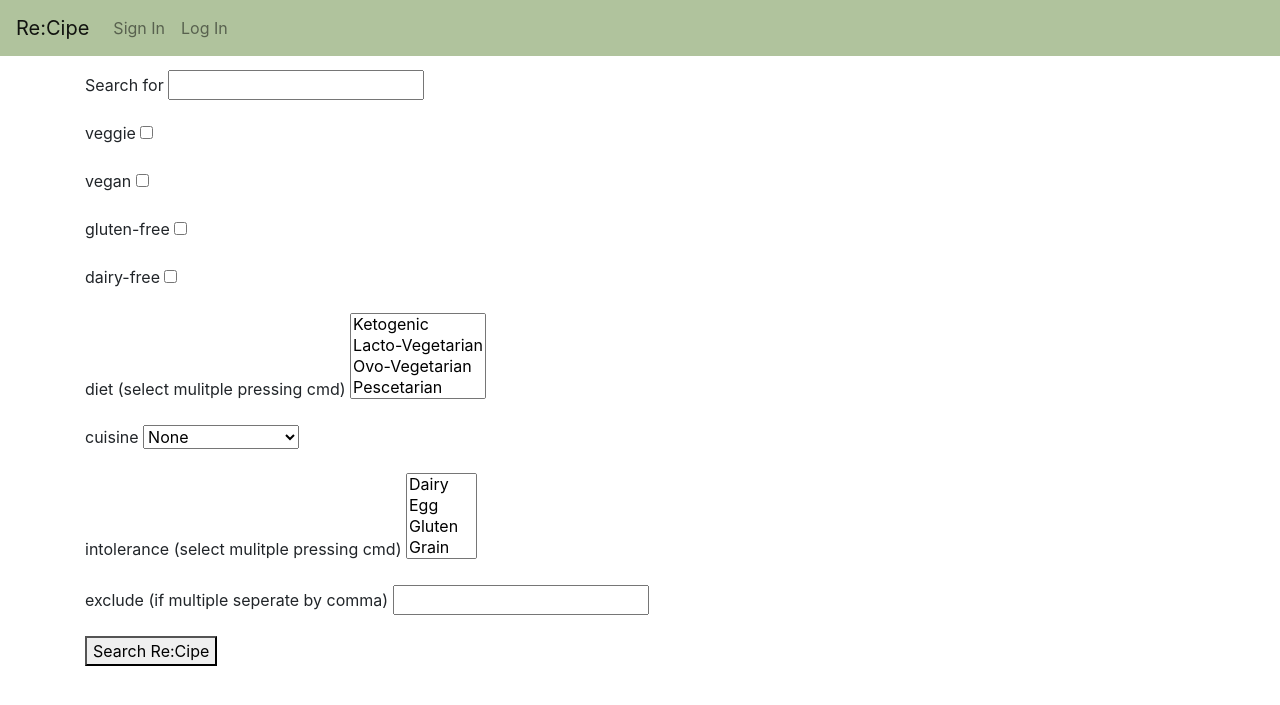
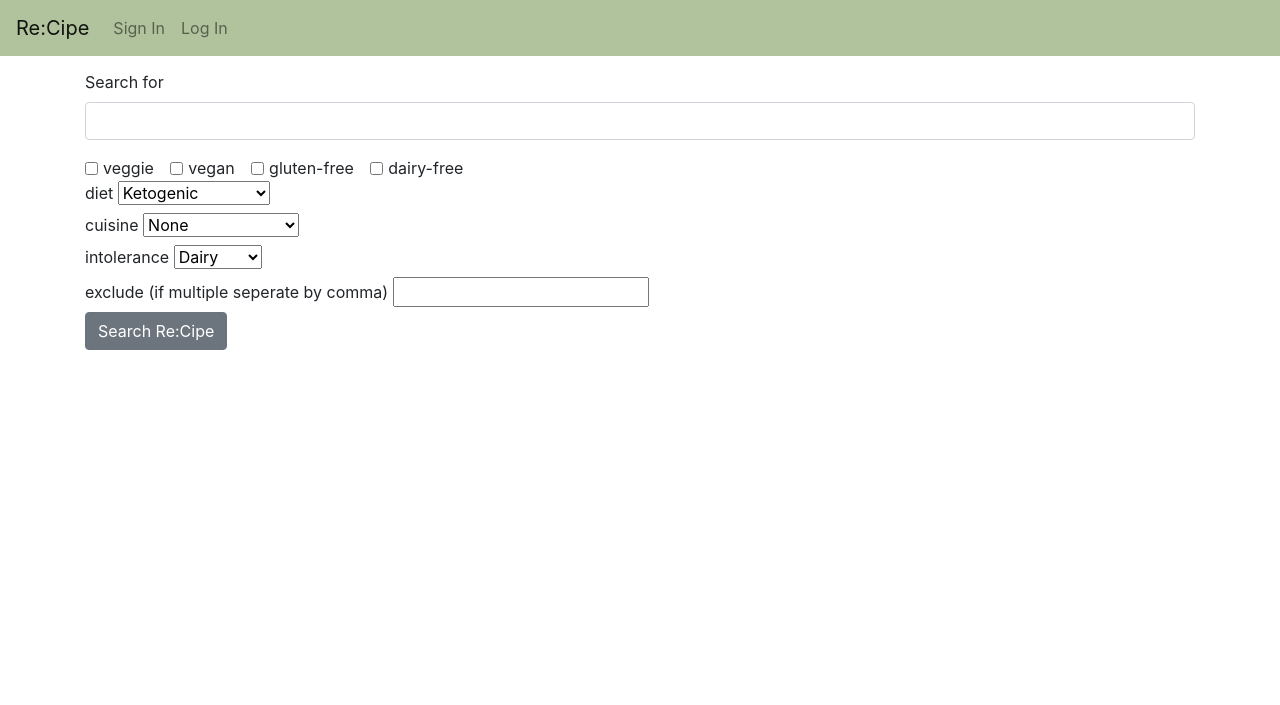
Before and after one commit to HapoGit89/Capstone-Project-1---Re-cipe, a Flask app: page /search in a window 1280 px wide. Shown: the top 705 px of the page. Run offline with Flask 2, Linux system fonts and the light colour scheme; some libraries are stand-ins or nearby versions.

Commit message:
added basic styling for search form

```diff
--- a/forms.py
+++ b/forms.py
@@ -22,7 +22,7 @@ class SearchForm(FlaskForm):
     vegan = BooleanField('vegan')
     gluten_free = BooleanField('gluten-free')
     dairy_free = BooleanField('dairy-free')
-    diet = SelectMultipleField('diet (select mulitple pressing cmd)', choices = diets)
+    diet = SelectField('diet' , choices = diets)
     cuisine = SelectField('cuisine', choices = cuisines)
-    intolerance = SelectMultipleField('intolerance (select mulitple pressing cmd)', choices = intolerances)
+    intolerance = SelectField('intolerance', choices = intolerances)
     exclude = StringField ('exclude (if multiple seperate by comma)')
--- a/templates/search.html
+++ b/templates/search.html
@@ -1,24 +1,53 @@
 {% extends 'base.html' %}
 {% block content %}
 <div class="container">
-    <form id="recipe-search" method="POST" style = "padding-top: 70px;"">
-        {{ form.hidden_tag() }} <!--add type=hidden form fields -->
+    <form id="recipe-search" method="POST" style = "padding-top: 70px;">
+        {{ form.hidden_tag() }}
 
-        {% for field in form
-               if field.widget.input_type != 'hidden' %}
 
-          <p>
-            {{ field.label }}
-            {{ field }}
+            <div class="form-group">
+                {{form.query.label}}
+                {{form.query (class_="form-control")}}
+                </div>
+                <div class="form check form-check-inline">
+                    {{form.veggie (class_="form-check-input")}}
+                    {{form.veggie.label (class_="form-check-label")}}
+                </div>
+                <div class="form check form-check-inline">
+                    {{form.vegan (class_="form-check-input")}}
+                    {{form.vegan.label (class_="form-check-label")}}
+                </div>
+                <div class="form check form-check-inline">
+                    {{form.gluten_free (class_="form-check-input")}}
+                    {{form.gluten_free.label (class_="form-check-label")}}
+                </div>
+                <div class="form check form-check-inline">
+                    {{form.dairy_free (class_="form-check-input")}}
+                    {{form.dairy_free.label (class_="form-check-label")}}
+                </div>
+                <div>
+                    {{form.diet.label}}
+                    {{form.diet (class_="form-select-sm")}}
+                </div>
+                <div>
+                    {{form.cuisine.label}}
+                    {{form.cuisine (class_="form-select-sm")}}
+                </div>
+                <div>
+                    {{form.intolerance.label}}
+                    {{form.intolerance (class_="form-select-sm")}}
 
-            {% for error in field.errors %}
-              {{ error }}
-            {% endfor %}
-          </p>
+                </div>
+                <div>
+                    {{form.exclude.label}}
+                    {{form.exclude}}
+                </div>
 
-        {% endfor %}
 
-        <button type="submit">Search Re:Cipe</button>
+
+        <button type="submit" class="btn btn-secondary">Search Re:Cipe</button>
+      </div>
+
       </form>
 
 </div>
```
